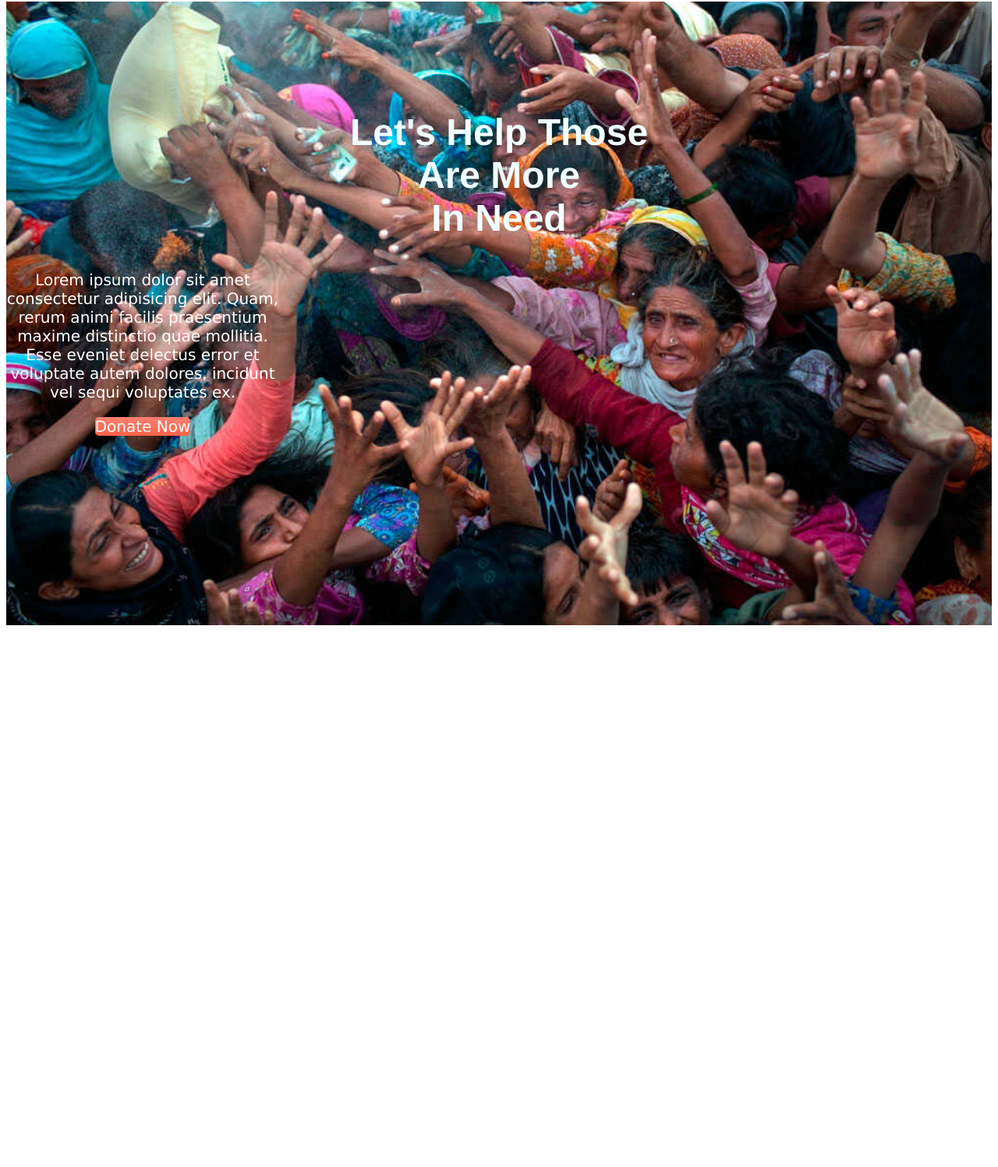
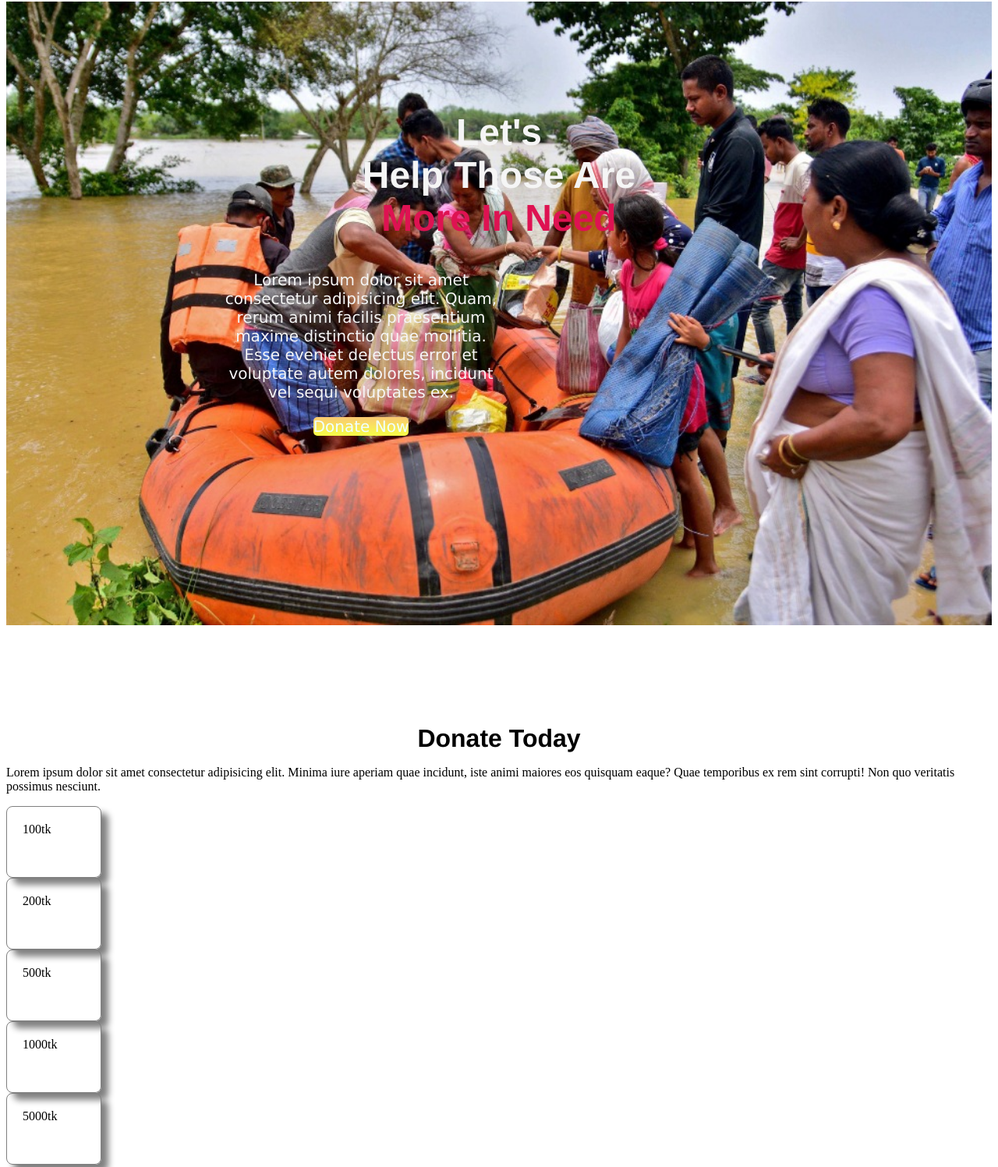
Before and after one commit to bristy105/donate-today, a plain HTML site: page index.html in a window 1280 px wide. Shown: the part 6-1503 px from the top of the page at 78% size. Before the commit the page ends 816 px from the top, so only its background shows below. Drawn offline with Linux system fonts and the light colour scheme.

Commit message:
amount box added

```diff
--- a/index.html
+++ b/index.html
@@ -11,8 +11,8 @@
    <section>
 
     <div class="top-container">
-        <div class="header">
-            <h1 >Let's Help Those <br>  Are More <br> In Need</h1>
+        <div id="title" class="header">
+            <h1 >Let's <br> Help  Those  Are <br> <span class="importance">More In Need</span> </h1>
 
         </div>
 
@@ -25,6 +25,16 @@
 
 
     </div>
+    <h2 id="donation" class="header">Donate Today</h2>
+    <div>
+        <p>Lorem ipsum dolor sit amet consectetur adipisicing elit. Minima iure aperiam quae incidunt, iste animi maiores eos quisquam eaque? Quae temporibus ex rem sint corrupti! Non quo veritatis possimus nesciunt.</p>
+
+    </div>
+    <div class="card">100tk</div>
+    <div class="card">200tk</div>
+    <div class="card">500tk</div>
+    <div class="card">1000tk</div>
+    <div class="card">5000tk</div>
    </section>
 
 </body>
--- a/style.css
+++ b/style.css
@@ -1,5 +1,5 @@
 .top-container{
-    background-image: url(./images/donation6.jpg);
+    background-image: url(./images/donation5.jpg);
     height: 800px;
     background-repeat: no-repeat;
     background-size: cover;
@@ -9,9 +9,18 @@
 
 }
 
+#title{
+    color: whitesmoke;
+}
+#donation{
+    color: black;
+}
+.importance{
+    color:hsl(341, 85%, 47%);
+}
 
 .header{
-    color: azure;
+
     justify-content:center;
     font-size: xx-large;
     font-weight: 600;
@@ -25,13 +34,14 @@
 }
 .paragraph{
 
-    color: white;
+    color: whitesmoke;
     font-family: 'Lucida Sans', 'Lucida Sans Regular', 'Lucida Grande', 'Lucida Sans Unicode', Geneva, Verdana, sans-serif;
     font-size: 20px;
     text-align: center;
     margin-bottom: 40px;
     width: 350px;
     z-index: 100;
+    padding-left: 280px;
 
 
 
@@ -42,6 +52,23 @@
     color: azure;
     border-radius: 5px;
     text-decoration: none;
-    background-image: linear-gradient(salmon,tomato);
+    background-image: linear-gradient(rgb(250, 200, 114),rgb(246, 255, 71));
 
 }
+.card{
+    width: 80px;
+    height: 50px;
+    border: 1px solid gray;
+    display: flex;
+    text-align: center;
+    border-radius:8px;
+    padding:20px;
+    box-shadow: 9px 9px 9px gray;
+    transition: 0.8ms;
+}
+.card:hover{
+    border: 1px;
+    transition: 0.8ms;
+    margin-top: -20px;
+
+}
```
